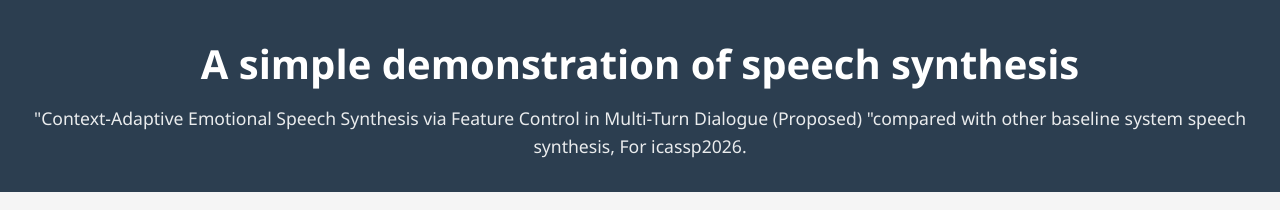
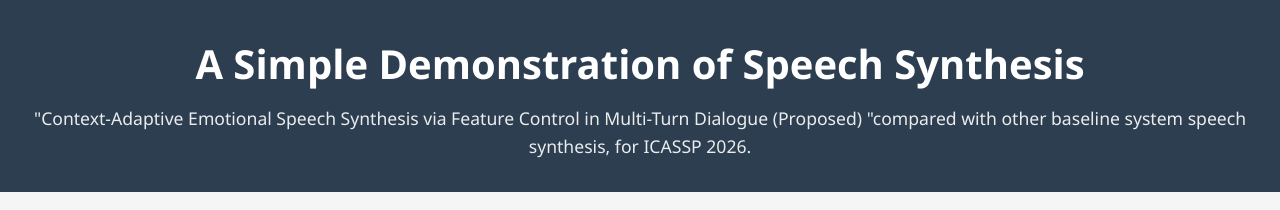
Before and after one commit to xrq682/TTSdemo.github.io, a plain HTML site: page index.html in a window 1280 px wide. Shown: the top 210 px of the page. Drawn offline with Linux system fonts and the light colour scheme.

Commit message:
Update index.html

```diff
--- a/index.html
+++ b/index.html
@@ -9,8 +9,8 @@
 </head>
 <body>
     <header>
-        <h1>A simple demonstration of speech synthesis</h1>
-        <p>"Context-Adaptive Emotional Speech Synthesis via Feature Control in Multi-Turn Dialogue (Proposed) "compared with other baseline system speech synthesis, For icassp2026.</p>
+        <h1>A Simple Demonstration of Speech Synthesis</h1>
+        <p>"Context-Adaptive Emotional Speech Synthesis via Feature Control in Multi-Turn Dialogue (Proposed) "compared with other baseline system speech synthesis, for ICASSP 2026.</p>
     </header>
 
     <main>
```
